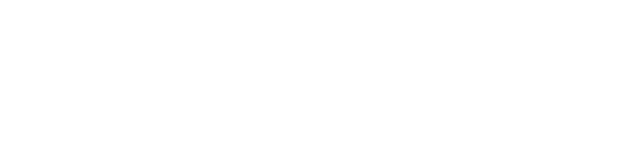
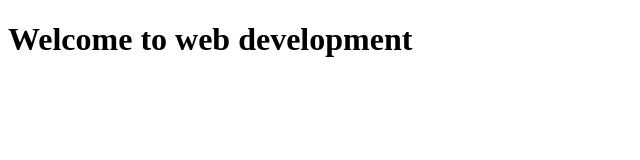
Before and after one commit to Seanjohn123-cyber/demo-repo, a plain HTML site: page index.html in a window 1280 px wide. Shown: the whole page, without its empty margins (0-640 px from the left). Drawn offline with Linux system fonts and the light colour scheme.

Commit message:
added a welcome note to web development

```diff
--- a/index.html
+++ b/index.html
@@ -4,9 +4,9 @@
     <meta charset="UTF-8">
     <meta name="viewport" content="width=device-width, initial-scale=1.0">
     <meta name="Author" content="Babalola John Praise">
-    <title>Document</title>
+    <title>Welcome to the Git tutorial and Version control training</title>
 </head>
 <body>
-
+    <h1>Welcome to web development</h1>
 </body>
 </html>
```
